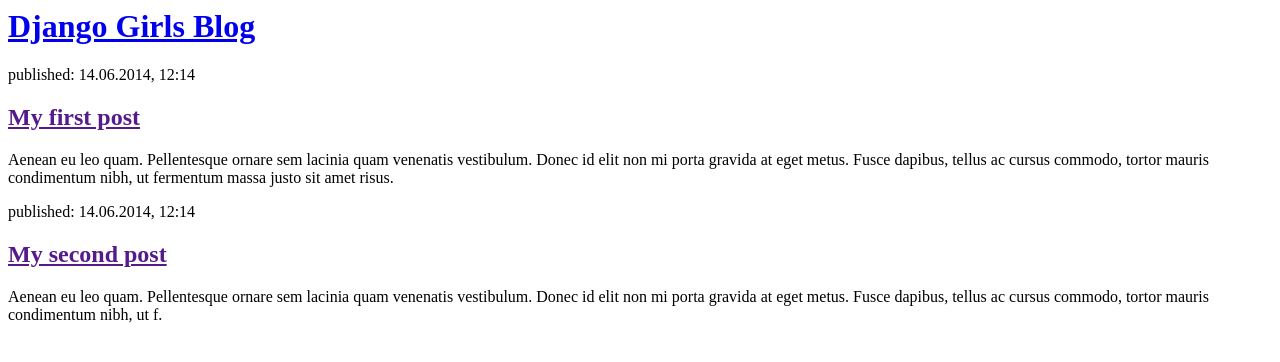
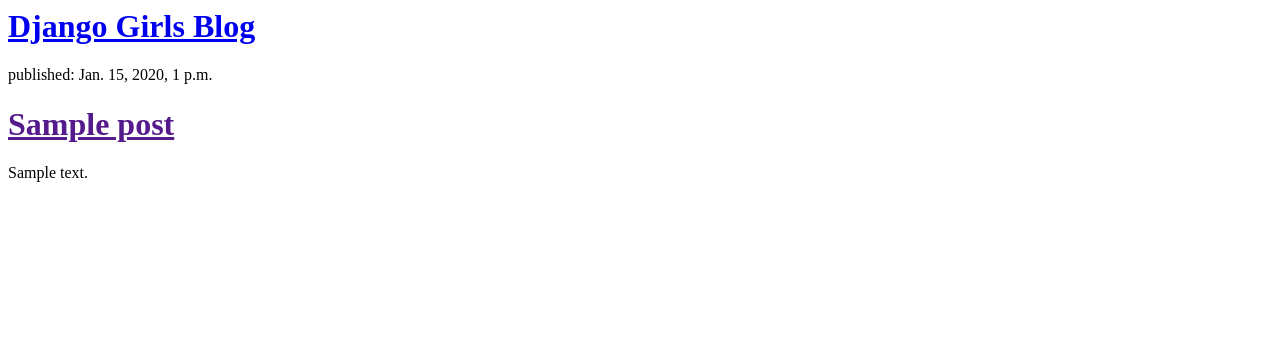
Before and after one commit to QuidObscurum/my-first-blog, a Django app: template blog/templates/blog/post_list.html in a window 1280 px wide. Shown: the top 362 px of the page. Run offline with Django 3.2, Linux system fonts and the light colour scheme; the template is opened without the code that fills it: values that come from a table or form of the project are taken from there, others are empty; tables that the repository leaves empty hold one stand-in row (values such as "Sample post").

Commit message:
Modified templates to display posts from DB.

```diff
--- a/blog/templates/blog/post_list.html
+++ b/blog/templates/blog/post_list.html
@@ -1,22 +1,19 @@
 <html>
-	<head>
+    <head>
         <title>Quiddo blog</title>
     </head>
     <body>
         <div>
             <h1><a href="/">Django Girls Blog</a></h1>
         </div>
-
         <div>
-            <p>published: 14.06.2014, 12:14</p>
-            <h2><a href="">My first post</a></h2>
-            <p>Aenean eu leo quam. Pellentesque ornare sem lacinia quam venenatis vestibulum. Donec id elit non mi porta gravida at eget metus. Fusce dapibus, tellus ac cursus commodo, tortor mauris condimentum nibh, ut fermentum massa justo sit amet risus.</p>
-        </div>
-
-        <div>
-            <p>published: 14.06.2014, 12:14</p>
-            <h2><a href="">My second post</a></h2>
-            <p>Aenean eu leo quam. Pellentesque ornare sem lacinia quam venenatis vestibulum. Donec id elit non mi porta gravida at eget metus. Fusce dapibus, tellus ac cursus commodo, tortor mauris condimentum nibh, ut f.</p>
+            {% for post in posts %}
+                <div>
+                    <p>published: {{ post.published_date }}</p>
+                    <h1><a href=""> {{ post.title }}</a></h1>
+                    <p>{{ post.text|linebreaksbr }}</p>
+                </div>
+            {% endfor %}
         </div>
 
     </body>
--- a/blog/views.py
+++ b/blog/views.py
@@ -1,5 +1,9 @@
 from django.shortcuts import render
+from .models import Post
+from django.utils import timezone
+""" Точка перед models означает текущую директорию или текущее приложение. Поскольку views.py и models.py находятся в одной директории, мы можем использовать точку . и имя файла (без расширения .py). Затем мы импортируем модель (Post)."""
 
 # Create your views here.
 def post_list(request):
-    return render(request, 'blog/post_list.html', {})
+    posts = Post.objects.filter(published_date__lte=timezone.now()).order_by('published_date')
+    return render(request, 'blog/post_list.html', {'posts':posts})
```
